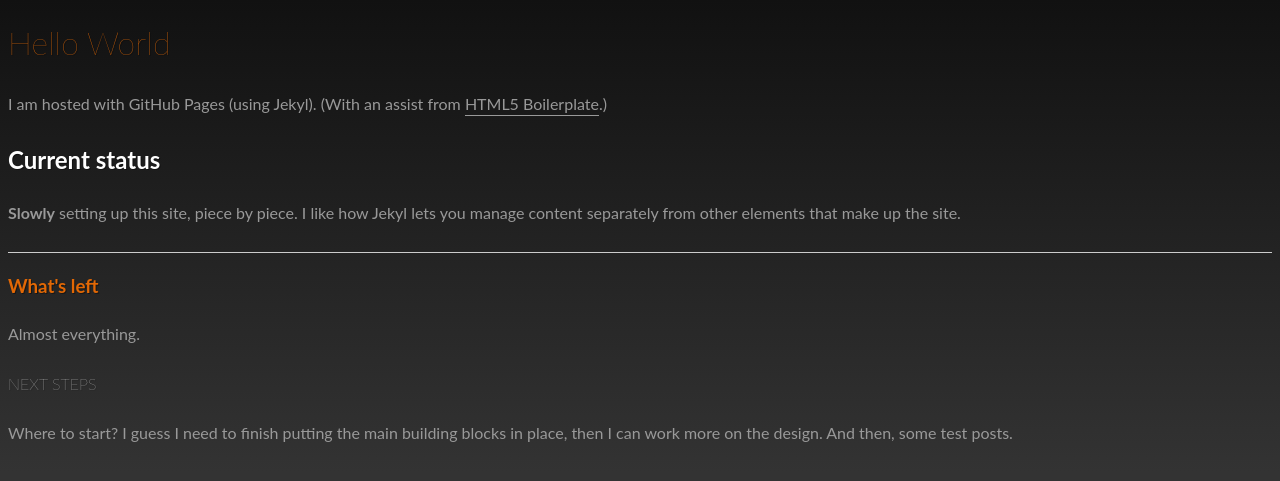
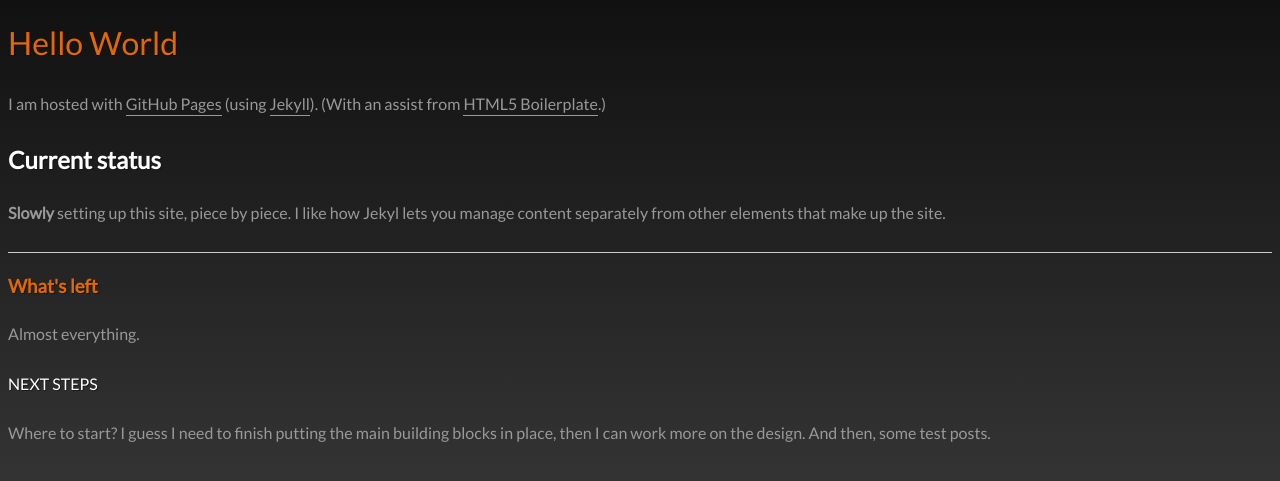
Before and after one commit to mkjn/mkjn.github.io, a Jekyll site: the page built from index.html, in a window 1280 px wide. Shown: the top 481 px of the page. Built offline with Jekyll 4.4.1, drawn with Linux system fonts in a browser that asks for light colours.

Commit message:
jn - minor content updates - 03/30/2015

```diff
--- a/_layouts/default.html
+++ b/_layouts/default.html
@@ -1,17 +1,18 @@
 <!DOCTYPE html>
 
-<HTML>
+<html>
 
-<HEAD>
-<TITLE>Hello World</TITLE>
-<META NAME="author" CONTENT="Jason Nichols" />
-   <LINK REL="stylesheet" href="/css/style.css" type="text/css" />
-</HEAD
+<head>
+<title>Hello World</title>
+<meta name="author" content="Jason Nichols" />
+   <link rel="stylesheet" href="/css/style.css" type="text/css" />
+   <link rel="stylesheet" type="text/css" href="http://fonts.googleapis.com/css?family=Lato">
+</head>
 
-<BODY>
+<body>
 
 {{ content }}
 
-</BODY>
+</body>
 
-</HTML>
+</html>
--- a/index.html
+++ b/index.html
@@ -3,20 +3,20 @@
 title: mkjn
 ---
 
-<H1>Hello World</H1>
+<h1>Hello World</h1>
 
-<P>I am hosted with GitHub Pages (using Jekyl). (With an assist from <a href="https://html5boilerplate.com">HTML5 Boilerplate</a>.)</P>
+<p>I am hosted with <a href="https://pages.github.com/">GitHub Pages</a> (using <a href="http://jekyllrb.com/">Jekyll</a>). (With an assist from <a href="https://html5boilerplate.com">HTML5 Boilerplate</a>.)</p>
 
-<H2>Current status</H2>
+<h2>Current status</h2>
 
-<P><B>Slowly</B> setting up this site, piece by piece. I like how Jekyl lets you manage content separately from other elements that make up the site.</P>
+<p><b>Slowly</b> setting up this site, piece by piece. I like how Jekyl lets you manage content separately from other elements that make up the site.</p>
 
-<HR />
+<hr />
 
-<H3>What's left</H3>
+<h3>What's left</h3>
 
-<P>Almost everything.</P>
+<p>Almost everything.</p>
 
-<H4>Next steps</H4>
+<h4>Next steps</h4>
 
-<P>Where to start? I guess I need to finish putting the main building blocks in place, then I can work more on the design. And then, some test posts.</P>
+<p>Where to start? I guess I need to finish putting the main building blocks in place, then I can work more on the design. And then, some test posts.</p>
```
